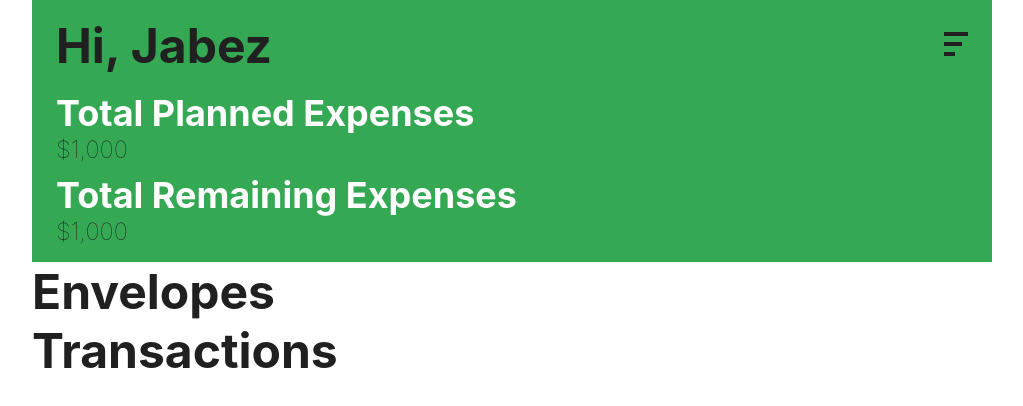
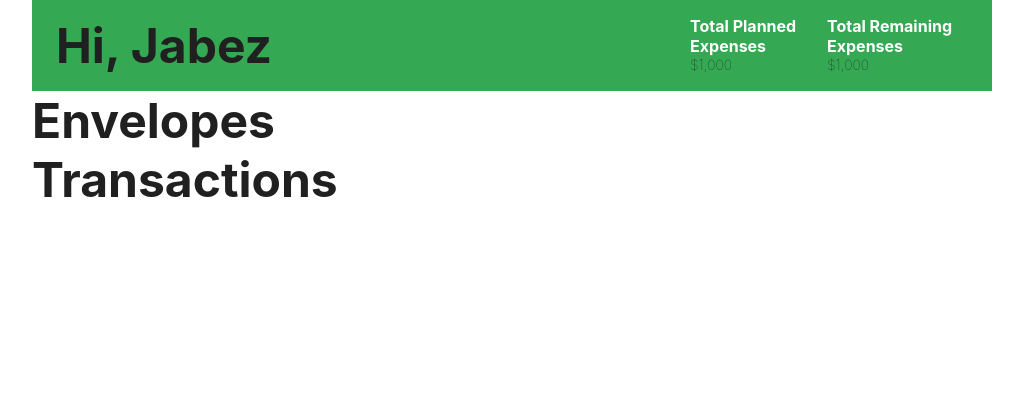
Before and after one commit to BezDailey/Budgeting-App-Frontend, a React (Create React App) app: page / in a window 1280 px wide. Shown: the top 406 px of the page, without its empty margins (128-1151 px from the left). Built offline with nearby package versions, Linux system fonts and the light colour scheme.

Commit message:
fixed header padding

```diff
--- a/src/App.css
+++ b/src/App.css
@@ -35,7 +35,7 @@ body {
 /* Small Devices (Tablets, >= 576px) */
 @media (min-width: 576px) {
   body {
-    width: 90%;
+    width: 100%;
     margin: 0 auto;
     font-size: 18px;
   }
@@ -44,7 +44,7 @@ body {
 /* Medium Devices (Desktops, >= 768px) */
 @media (min-width: 768px) {
   body {
-    width: 85%;
+    width: 95%;
     margin: 0 auto;
     font-size: 20px;
   }
--- a/src/components/Header/Header.jsx
+++ b/src/components/Header/Header.jsx
@@ -12,6 +12,7 @@ const Header = ({ }) => {
 
   return (
     <header className={styles.header}>
+      <div className={styles.headerInfo}>
         <div className={styles.userName}>
           <h1>Hi, Jabez</h1>
           <button className={styles.hamburgerIcon} onClick={toggleMenu}>
@@ -26,6 +27,7 @@ const Header = ({ }) => {
           <div className={styles.total}>
             <h2>Total Remaining Expenses</h2>
             <p>$1,000</p>
+          </div>
         </div>
       </div>
 
--- a/src/components/Header/Header.module.css
+++ b/src/components/Header/Header.module.css
@@ -87,3 +87,43 @@
   font-weight: var(--font-semi-bold);
   color: var(--primary-green);
 }
+
+/* Small Devices (Tablets, >= 576px) */
+@media (min-width: 576px) {
+  :local(.mobileMenu) {
+    display: none;
+  }
+
+  :local(.hamburgerIcon) {
+    display: none;
+  }
+
+  :local(.headerInfo) {
+    display: flex;
+    flex-direction: row;
+    justify-content: space-between;
+  }
+
+  :local(.userName) {
+    font-size: 24px;
+    padding: 0;
+    margin: 0;
+  }
+
+  :local(.totals) {
+    flex-direction: row;
+  }
+
+  :local(.totals h2) {
+    font-size: 16px;
+  }
+
+  :local(.totals p) {
+    font-size: 14px;
+  }
+
+  :local(h1) {
+    padding: 0;
+    margin: 0;
+  }
+}
```
Lines whose indentation alone changed are shown as unchanged.
